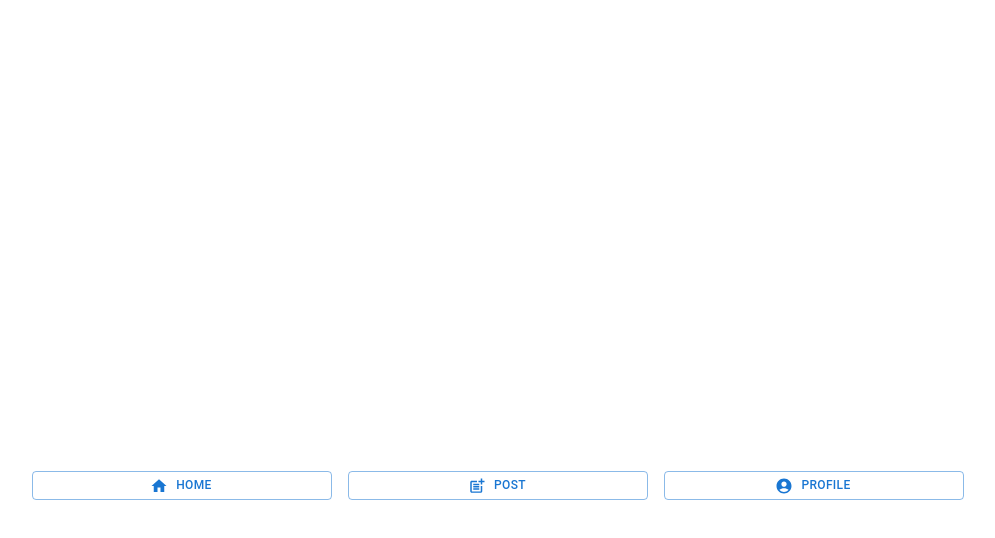
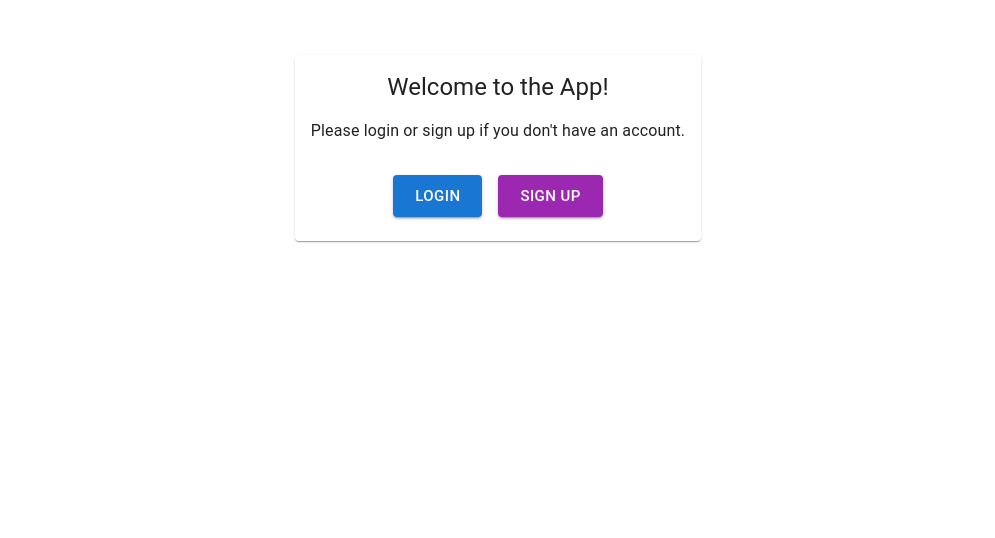
Before and after one commit to AloysiusJL/mini_project_selection_test, a React (Create React App) app in the folder frontend/: page / in a window 1280 px wide. Shown: the part 252-790 px from the top of the page, without its empty margins (142-1137 px from the left). Built offline with nearby package versions, Linux system fonts and the light colour scheme.

Commit message:
fix bug & add multer

```diff
--- a/frontend/src/App.jsx
+++ b/frontend/src/App.jsx
@@ -1,18 +1,43 @@
-import React from "react";
+import React, { useState, useEffect } from "react";
+import { AuthContext } from "./components/AuthContext";
 import { Routes, Route, BrowserRouter } from "react-router-dom";
-
 import Register from "./pages/Register";
 import Login from "./pages/Login";
 import ResetPassword from "./pages/ResetPassword";
-import VerifyAccount from "./pages/Verify"
+import VerifyAccount from "./pages/Verify";
 import ForgotPassword from "./pages/ForgotPassword";
-// import WelcomeCard from "./components/Welcome";
 import HomePage from "./pages/Home";
+import NewPost from "./components/NewPost";
 
 function App() {
+  const [loggedIn, setLoggedIn] = useState(false);
+  const [username, setUsername] = useState('');
+  const [token, setToken] = useState('');
+
+  useEffect(() => {
+    // Check if user is already logged in by checking localStorage
+    const storedToken = localStorage.getItem('token');
+    const storedUsername = localStorage.getItem('username');
+
+    if (storedToken && storedUsername) {
+      setLoggedIn(true);
+      setToken(storedToken);
+      setUsername(storedUsername);
+    }
+  }, []);
+
+  const handleLogout = () => {
+    // Clear the authentication data from localStorage and reset state
+    localStorage.removeItem('token');
+    localStorage.removeItem('username');
+    setLoggedIn(false);
+    setToken('');
+    setUsername('');
+  };
+
   return (
-    <div>
-      <BrowserRouter>
+    <BrowserRouter>
+      <AuthContext.Provider value={{loggedIn, username, token, setLoggedIn, setUsername, setToken}}>
         <Routes>
           <Route path="/" element={<HomePage />} />
           <Route path="/login" element={<Login />} />
@@ -20,9 +45,10 @@ function App() {
           <Route path="/reset-password" element={<ResetPassword />} />
           <Route path="/verification" element={<VerifyAccount />} />
           <Route path="/forgot-password" element={<ForgotPassword />} />
+          <Route path="/new-post" element={<NewPost />} />
         </Routes>
-      </BrowserRouter>
-    </div>
+      </AuthContext.Provider>
+    </BrowserRouter>
   );
 }
 
--- /dev/null
+++ b/frontend/src/components/AuthContext.jsx
@@ -0,0 +1,10 @@
+import React from "react";
+
+export const AuthContext = React.createContext({
+  loggedIn: false,
+  username: '',
+  token: '',
+  setLoggedIn: () => {},
+  setUsername: () => {},
+  setToken: () => {},
+});
--- /dev/null
+++ b/frontend/src/components/NewPost.jsx
@@ -0,0 +1,51 @@
+import React, { useState } from 'react';
+import Button from '@mui/material/Button';
+import TextField from '@mui/material/TextField';
+import { styled } from '@mui/material/styles';
+
+const Container = styled('div')({
+  display: 'flex',
+  flexDirection: 'column',
+  alignItems: 'center',
+  justifyContent: 'center',
+  height: '100vh',
+});
+
+const NewPost = () => {
+  const [selectedFile, setSelectedFile] = useState(null);
+
+  const handleUploadPhoto = (event) => {
+    const file = event.target.files[0];
+    setSelectedFile(file);
+  };
+
+  const handlePost = () => {
+    // Handle post logic here
+  };
+
+  return (
+    <Container>
+      <input
+        type="file"
+        accept="image/*"
+        onChange={handleUploadPhoto}
+        style={{ display: 'none' }}
+        id="upload-photo-button"
+      />
+      <label htmlFor="upload-photo-button">
+        <Button variant="contained" component="span">
+          Upload Photo
+        </Button>
+      </label>
+      {selectedFile && <p>Selected file: {selectedFile.name}</p>}
+
+      <TextField label="Caption" variant="outlined" multiline rows={4} margin="normal" />
+
+      <Button variant="contained" onClick={handlePost}>
+        Post
+      </Button>
+    </Container>
+  );
+};
+
+export default NewPost;
--- a/frontend/src/pages/Home.jsx
+++ b/frontend/src/pages/Home.jsx
@@ -1,66 +1,104 @@
-import React from 'react';
+import React, { useContext, useState } from 'react';
+import { AuthContext } from '../components/AuthContext';
 import Button from '@mui/material/Button';
 import Grid from '@mui/material/Grid';
 import HomeIcon from '@mui/icons-material/Home';
 import PostAddIcon from '@mui/icons-material/PostAdd';
 import AccountCircleIcon from '@mui/icons-material/AccountCircle';
-import { Link as RouterLink } from 'react-router-dom';
-import useMediaQuery from '@mui/material/useMediaQuery';
+import NewPost from '../components/NewPost';
+import Welcome from '../components/Welcome';
 
 export default function Home() {
-  const isSmallScreen = useMediaQuery('(max-width: 600px)');
+  const [showNewPost, setShowNewPost] = useState(false);
+  const { loggedIn, username, token, setLoggedIn, setUsername, setToken } = useContext(AuthContext);
+
+  console.log('loggedIn:', loggedIn); // Add this line to log the value
+
+  const handlePostClick = () => {
+    setShowNewPost(true);
+  };
 
   return (
+    <>
+      {!loggedIn && <Welcome />}
+      {loggedIn && (
         <Grid
           container
-      direction="row"
+          direction="column"
           justifyContent="center"
-      alignItems="flex-end"
+          alignItems="center"
           spacing={2}
           sx={{
             minHeight: '100vh',
             p: 2,
           }}
         >
-      <Grid item xs={3} sx={{ mb: 2 }}>
+          <Grid
+            item
+            xs={12}
+            sx={{
+              position: 'sticky',
+              top: 0,
+              zIndex: 1,
+              backgroundColor: '#ffffff',
+              mb: '0px',
+              mt: '0px',
+            }}
+          >
+            <Grid
+              container
+              direction="row"
+              justifyContent="center"
+              alignItems="center"
+              spacing={2}
+            >
+              <Grid item xs={4} sx={{ mb: 2 }}>
                 <Button
-          component={RouterLink}
-          to="/"
-          startIcon={<HomeIcon sx={{ fontSize: 20 }} />}
+                  startIcon={<HomeIcon sx={{ fontSize: 28 }} />}
                   variant="outlined"
-          size="small"
+                  size="large"
                   fullWidth
-          sx={{ fontSize: isSmallScreen ? 0 : 12 }}
                 >
-          {!isSmallScreen && 'Home'}
+                  Home
                 </Button>
               </Grid>
-      <Grid item xs={3} sx={{ mb: 2 }}>
+              <Grid item xs={4} sx={{ mb: 2 }}>
                 <Button
-          component={RouterLink}
-          to="/post"
-          startIcon={<PostAddIcon sx={{ fontSize: 20 }} />}
+                  startIcon={<PostAddIcon sx={{ fontSize: 28 }} />}
                   variant="outlined"
-          size="small"
+                  size="large"
                   fullWidth
-          sx={{ fontSize: isSmallScreen ? 0 : 12 }}
+                  onClick={handlePostClick}
                 >
-          {!isSmallScreen && 'Post'}
+                  Post
                 </Button>
               </Grid>
-      <Grid item xs={3} sx={{ mb: 2 }}>
+              <Grid item xs={4} sx={{ mb: 2 }}>
                 <Button
-          component={RouterLink}
-          to="/profile"
-          startIcon={<AccountCircleIcon sx={{ fontSize: 20 }} />}
+                  startIcon={<AccountCircleIcon sx={{ fontSize: 28 }} />}
                   variant="outlined"
-          size="small"
+                  size="large"
                   fullWidth
-          sx={{ fontSize: isSmallScreen ? 0 : 12 }}
                 >
-          {!isSmallScreen && 'Profile'}
+                  Profile
                 </Button>
               </Grid>
             </Grid>
+          </Grid>
+          <Grid
+            item
+            xs={12}
+            sx={{
+              display: 'flex',
+              justifyContent: 'center',
+              alignItems: 'center',
+              marginTop: '-15vh',
+            }}
+          >
+            {showNewPost && <NewPost />}
+          </Grid>
+        </Grid>
+      )}
+    </>
   );
 }
--- a/frontend/src/pages/Login.jsx
+++ b/frontend/src/pages/Login.jsx
@@ -1,4 +1,6 @@
-import React, { useState } from 'react';
+import React, { useContext, useState } from 'react';
+import { AuthContext } from '../components/AuthContext';
+import { useNavigate } from 'react-router-dom';
 import Avatar from '@mui/material/Avatar';
 import Button from '@mui/material/Button';
 import CircularProgress from '@mui/material/CircularProgress';
@@ -15,7 +17,6 @@ import VisibilityOff from '@mui/icons-material/VisibilityOff';
 import Typography from '@mui/material/Typography';
 import Container from '@mui/material/Container';
 import { createTheme, ThemeProvider } from '@mui/material/styles';
-import { Link as RouterLink } from 'react-router-dom';
 import { Formik, Form, Field, ErrorMessage } from 'formik';
 import Axios from 'axios';
 import Swal from 'sweetalert2';
@@ -23,7 +24,9 @@ import Swal from 'sweetalert2';
 const theme = createTheme();
 
 export default function Login() {
+  const { setLoggedIn, setUsername, setToken } = useContext(AuthContext);
   const [showPassword, setShowPassword] = useState(false);
+  const navigate = useNavigate();
 
   const handleSubmit = async (values, { setSubmitting }) => {
     try {
@@ -35,17 +38,25 @@ export default function Login() {
 
       const response = await Axios.post('http://localhost:8000/login', {
         usernameOrEmail: email,
-        password: password
+        password: password,
       });
 
       console.log('Login Response:', response.data);
 
       // Perform any desired actions after successful login
+      setLoggedIn(true);
+      setUsername(response.data.username);
+      setToken(response.data.token);
 
       Swal.fire({
         icon: 'success',
         title: 'Success',
         text: 'Logged in successfully',
+      }).then(() => {
+        localStorage.setItem('loggedIn', true);
+        localStorage.setItem('username', response.data.username);
+        localStorage.setItem('token', response.data.token);
+        navigate('/'); // Navigate to home page
       });
     } catch (err) {
       console.error('Error logging in:', err);
@@ -101,7 +112,6 @@ export default function Login() {
                 <Field
                   as={TextField}
                   margin="normal"
-                  required
                   fullWidth
                   name="password"
                   label="Password"
@@ -140,12 +150,20 @@ export default function Login() {
                 </Button>
                 <Grid container>
                   <Grid item xs>
-                    <Link component={RouterLink} to="/forgot-password" variant="body2">
+                    <Link
+                      component="button"
+                      variant="body2"
+                      onClick={() => navigate('/forgot-password')}
+                    >
                       Forgot password?
                     </Link>
                   </Grid>
                   <Grid item>
-                    <Link component={RouterLink} to="/register" variant="body2">
+                    <Link
+                      component="button"
+                      variant="body2"
+                      onClick={() => navigate('/register')}
+                    >
                       Don't have an account? Sign up
                     </Link>
                   </Grid>
--- a/frontend/src/pages/ResetPassword.jsx
+++ b/frontend/src/pages/ResetPassword.jsx
@@ -10,7 +10,7 @@ import LockOutlinedIcon from '@mui/icons-material/LockOutlined';
 import Typography from '@mui/material/Typography';
 import Container from '@mui/material/Container';
 import { createTheme, ThemeProvider } from '@mui/material/styles';
-import { Link as RouterLink, useLocation, useNavigate } from 'react-router-dom';
+import { useLocation, useNavigate } from 'react-router-dom';
 import { Formik, Form, Field, ErrorMessage } from 'formik';
 import * as Yup from 'yup';
 import IconButton from '@mui/material/IconButton';
@@ -189,7 +189,11 @@ export default function ResetPassword() {
                 </Button>
                 <Grid container justifyContent="center">
                   <Grid item>
-                    <Link component={RouterLink} to="/login" variant="body2">
+                    <Link
+                    component="button"
+                    variant="body2"
+                    onClick={() => navigate('/login')}
+                    >
                       Back to Login
                     </Link>
                   </Grid>
```
Also changed, not shown: frontend/src/pages/ForgotPassword.js (+8 -2 lines), 2 other files (tests, documents, lock files or other folders). Lines whose indentation alone changed are shown as unchanged.
